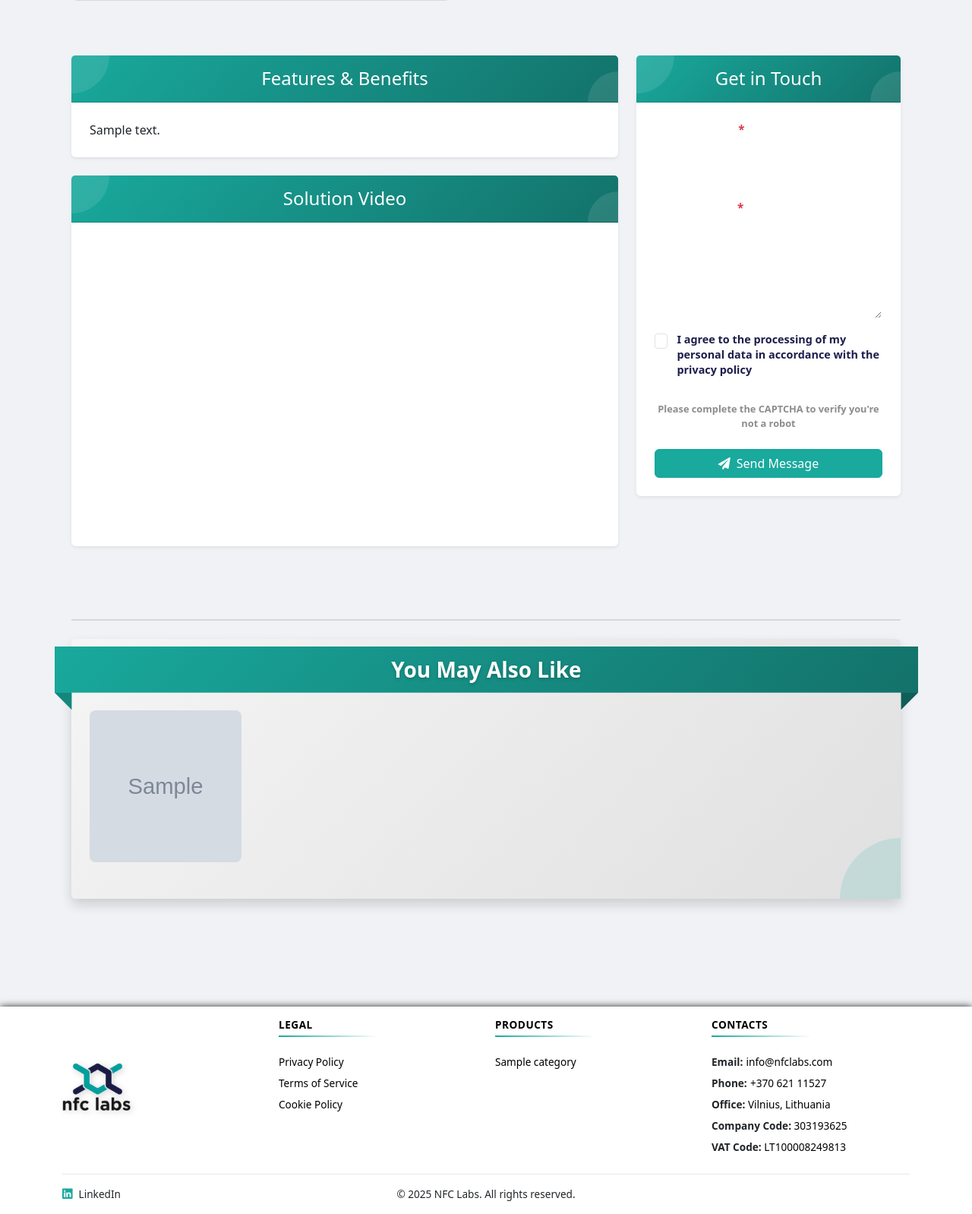
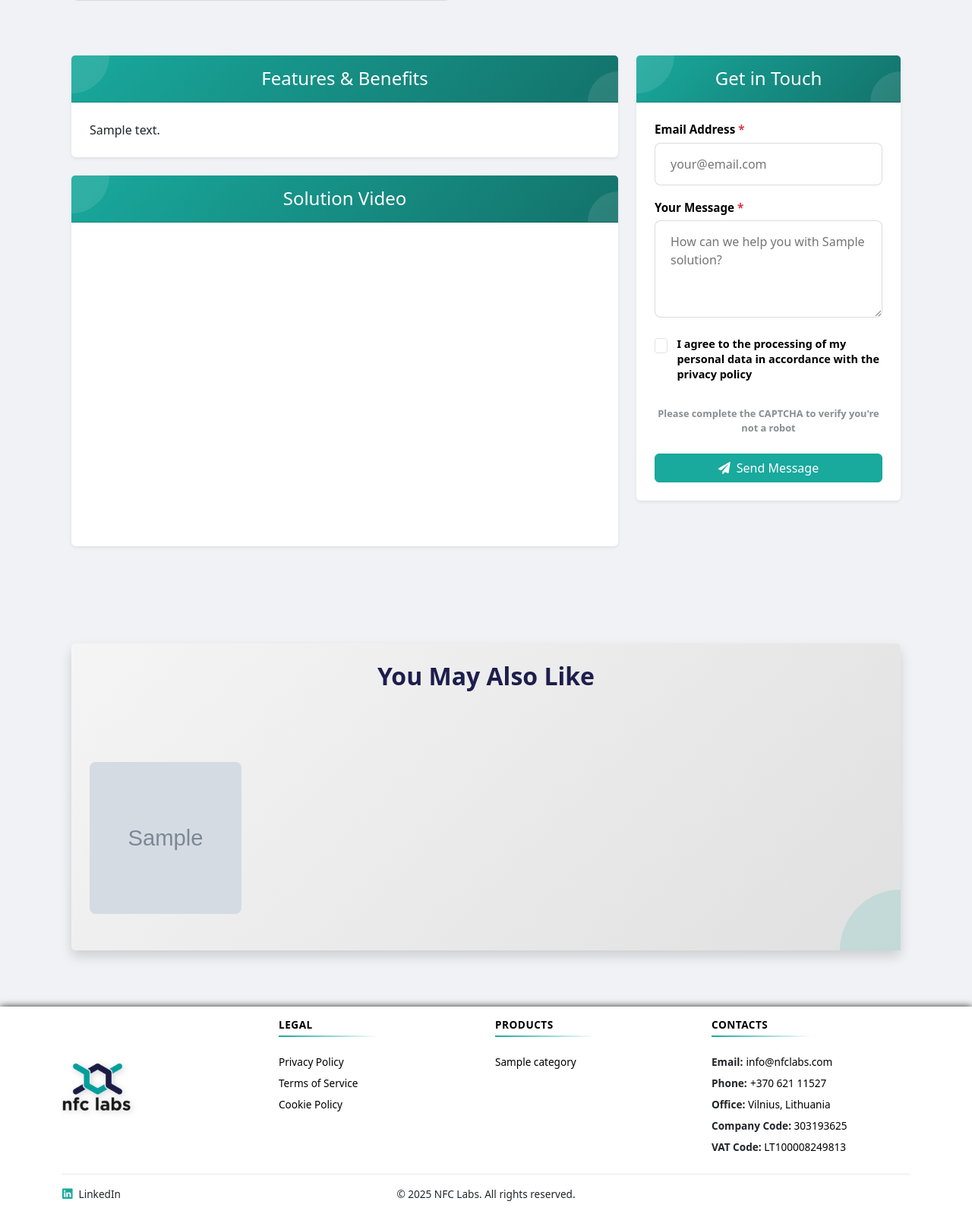
Before and after one commit to StAinius/NFCLABS, a Django app: a page that uses templates/pages/solutions-detail.html in a window 1280 px wide. Shown: the part 584-2182 px from the top of the page at 76% size. Run offline with Django 5.2, Linux system fonts and the light colour scheme; tables that the repository leaves empty hold one stand-in row (values such as "Sample post"); grey boxes marked "Sample" are stand-in pictures; some libraries are stand-ins or nearby versions.

Commit message:
Pakeitimai

```diff
--- a/static/css/style.css
+++ b/static/css/style.css
@@ -609,6 +609,26 @@
   transition: all 0.3s ease;
 }
 
+.form-controls,
+.form-select {
+  width: 100%;
+  padding: 15px 20px;
+  border: 1px solid rgba(0, 0, 0, 0.137);
+  border-radius: 8px;
+  color: rgb(0, 0, 0);
+  font-size: 1rem;
+  transition: all 0.3s ease;
+}
+
+.form-controls,
+.form-select {
+  outline: none;
+  border: 1px solid rgba(0, 0, 0, 0.137);
+  background: rgba(255, 255, 255, 0.15);
+  transform: translateY(-2px);
+}
+
+
 .form-control:focus,
 .form-select:focus {
   outline: none;
--- a/templates/pages/solutions-detail.html
+++ b/templates/pages/solutions-detail.html
@@ -80,24 +80,24 @@
                         <input type="hidden" name="product_interest" value="{{ solution.name }}">
 
                         <div class="mb-3">
-                            <label for="email" class="form-label">Email Address <span
+                            <label for="email" class="form-label" style="color: black;">Email Address <span
                                     class="text-danger">*</span></label>
-                            <input type="email" class="form-control" id="email" name="email"
+                            <input type="email" class="form-controls" id="email" name="email"
                                 placeholder="your@email.com" required>
                         </div>
 
                         <div class="mb-3">
-                            <label for="message" class="form-label">Your Message <span
+                            <label for="message" class="form-label" style="color: black;">Your Message <span
                                     class="text-danger">*</span></label>
-                            <textarea class="form-control" id="message" name="message" rows="4"
+                            <textarea class="form-controls" id="message" name="message" rows="4"
                                 placeholder="How can we help you with {{ solution.name }}?" required></textarea>
                         </div>
 
                         <div class="mb-4">
                             <div class="form-check">
                                 <input class="form-check-input" style="width: 2.25rem;" type="checkbox" id="privacy"
-                                    name="privacy" required>
-                                <label class="form-check-label" for="privacy">
+                                    name="privacy" required >
+                                <label class="form-check-label" for="privacy" style="color: black;">
                                     I agree to the processing of my personal data in accordance with the privacy policy
                                 </label>
                             </div>
@@ -120,13 +120,10 @@
     </div>
 </div>
 
-<div class="container mt-5 narrow-container">
-    <hr class="gray-divider mb-4">
-
-    <div class="content-module card shadow border-0 p-4 slideIn from-left">
-        <div class="ribbon"><span class="ribbon-text">You May Also Like</span></div>
-
+<section class="container slideIn from-left" style="margin-top: 80px;">
+  <div class="content-module card shadow border-0 p-4">
     <div class="content-inner">
+      <h2 class="text-center mb-4" style="color: var(--main-blue);">You May Also Like</h2>
       <div class="row">
         {% for category in categories %}
         <div class="col-sm-6 col-md-4 col-lg-20p mb-4">
```
Also changed, not shown: other parts of templates/pages/solutions-detail.html (+5 -28 lines), templates/products/detail.html (+4 -4 lines), static/img/favicon.ico. Lines whose indentation alone changed are shown as unchanged.
